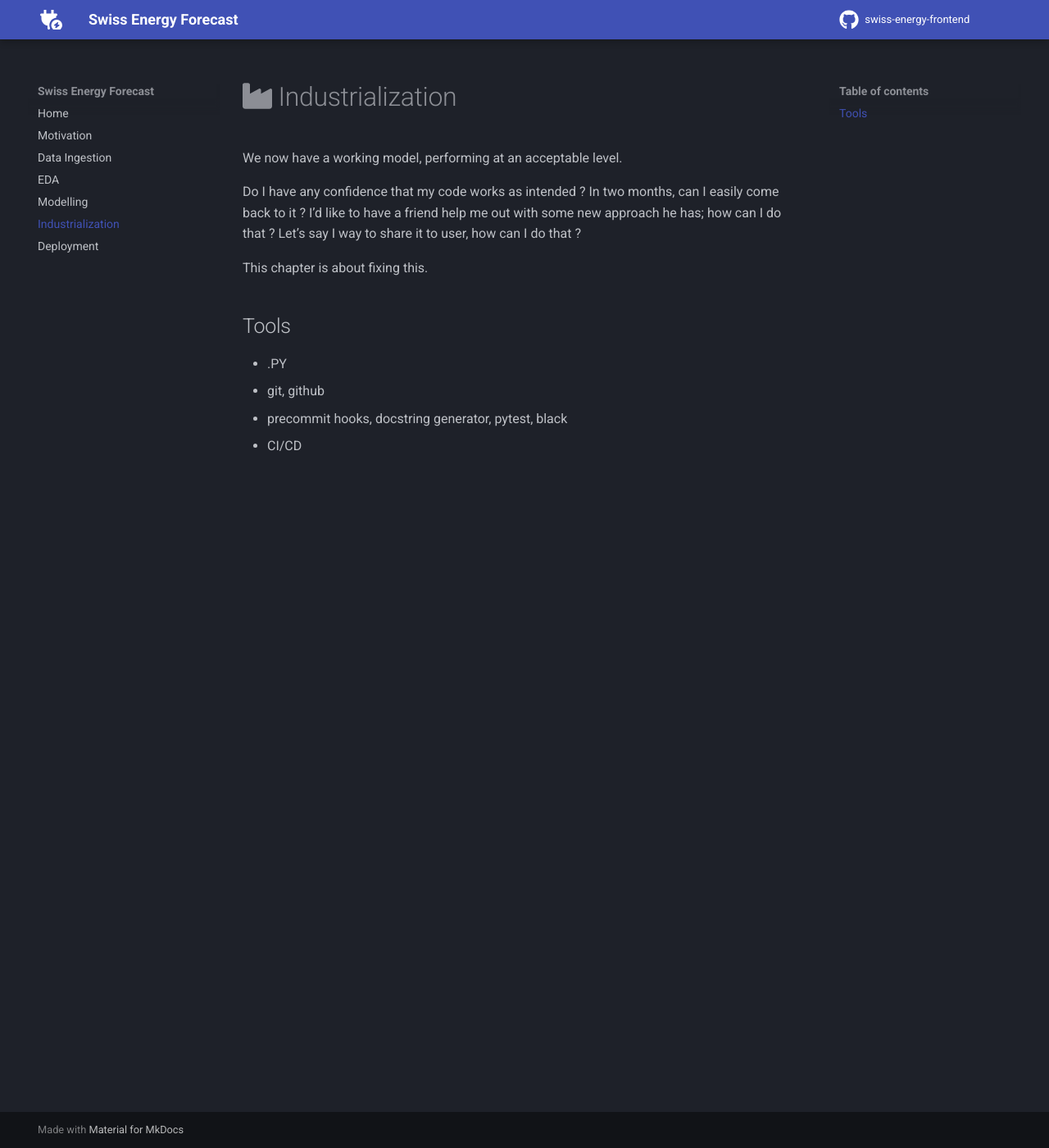
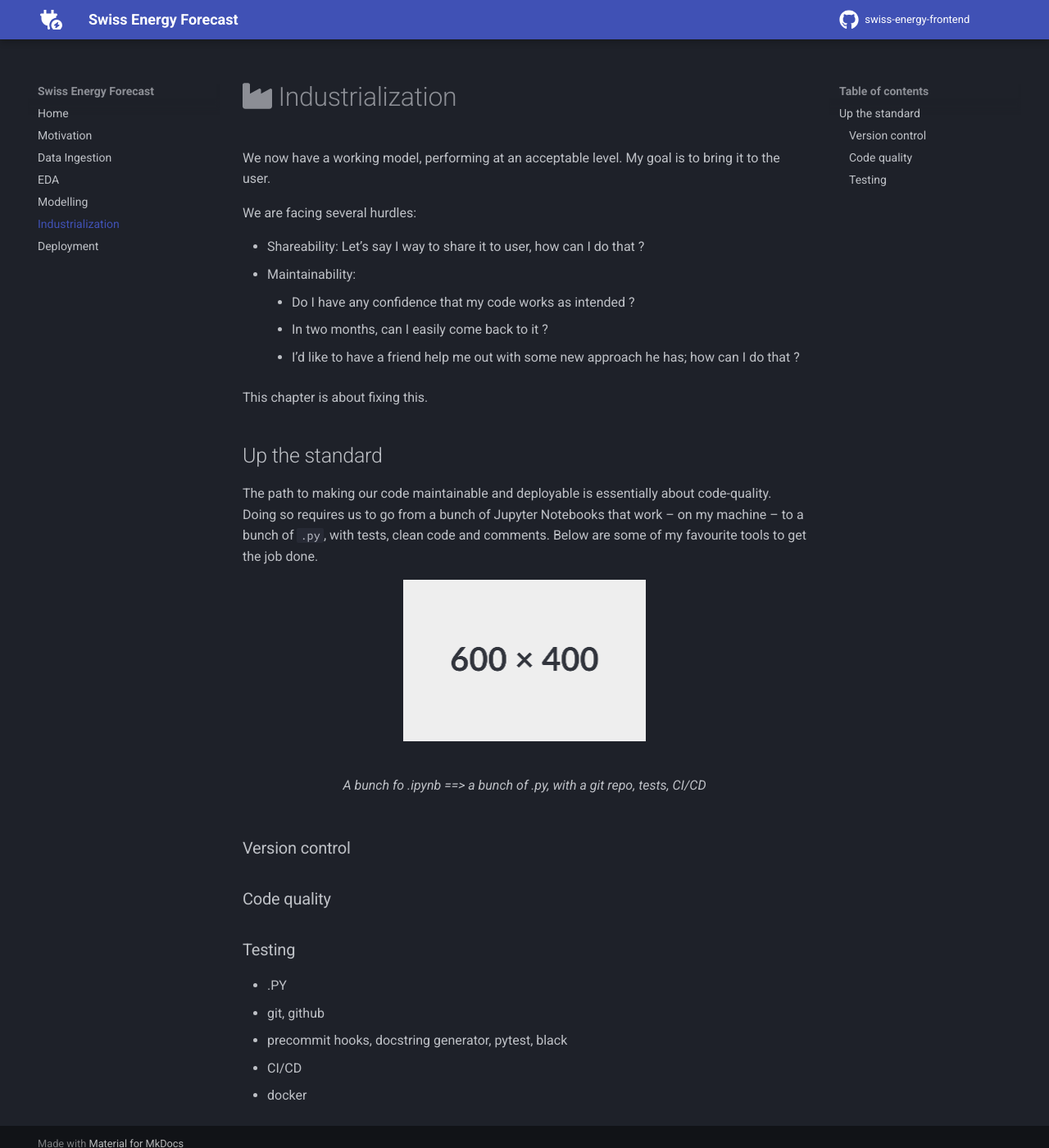
Before and after one commit to arthurgassner/swissenergy-frontend, an MkDocs documentation site: the page built from docs/industrialization.md, in a window 1280 px wide and 1400 px high. Shown: the whole window at 82% size. Built offline with MkDocs 1.6.1 and Material for MkDocs 9.7.7, drawn with Linux system fonts in a browser that asks for light colours; a script that is not in the unit is left out; comment, search, counter and statistics services are not loaded.

Commit message:
Build outline modelling

```diff
--- a/docs/industrialization.md
+++ b/docs/industrialization.md
@@ -1,17 +1,36 @@
 # :fontawesome-solid-industry: Industrialization
 
-We now have a working model, performing at an acceptable level.
+We now have a working model, performing at an acceptable level. My goal is to bring it to the user.
 
-Do I have any confidence that my code works as intended ?
-In two months, can I easily come back to it ?
-I'd like to have a friend help me out with some new approach he has; how can I do that ?
-Let's say I way to share it to user, how can I do that ?
+We are facing several hurdles:
+
+- Shareability: Let's say I way to share it to user, how can I do that ?
+- Maintainability:
+    - Do I have any confidence that my code works as intended ?
+    - In two months, can I easily come back to it ?
+    - I'd like to have a friend help me out with some new approach he has; how can I do that ?
 
 This chapter is about fixing this.
 
-## Tools
+## Up the standard
+
+The path to making our code maintainable and deployable is essentially about code-quality.
+Doing so requires us to go from a bunch of Jupyter Notebooks that work -- on my machine -- to a bunch of `.py`, with tests, clean code and comments.
+Below are some of my favourite tools to get the job done.
+
+<figure markdown="span">
+  ![Image title](assets/modelling/placeholder.png){ width="50%" }
+  <figcaption>A bunch fo .ipynb ==> a bunch of .py, with a git repo, tests, CI/CD</figcaption>
+</figure>
+
+### Version control
+
+### Code quality
+
+### Testing
 
 - .PY
 - git, github
 - precommit hooks, docstring generator, pytest, black
 - CI/CD
+- docker
```
